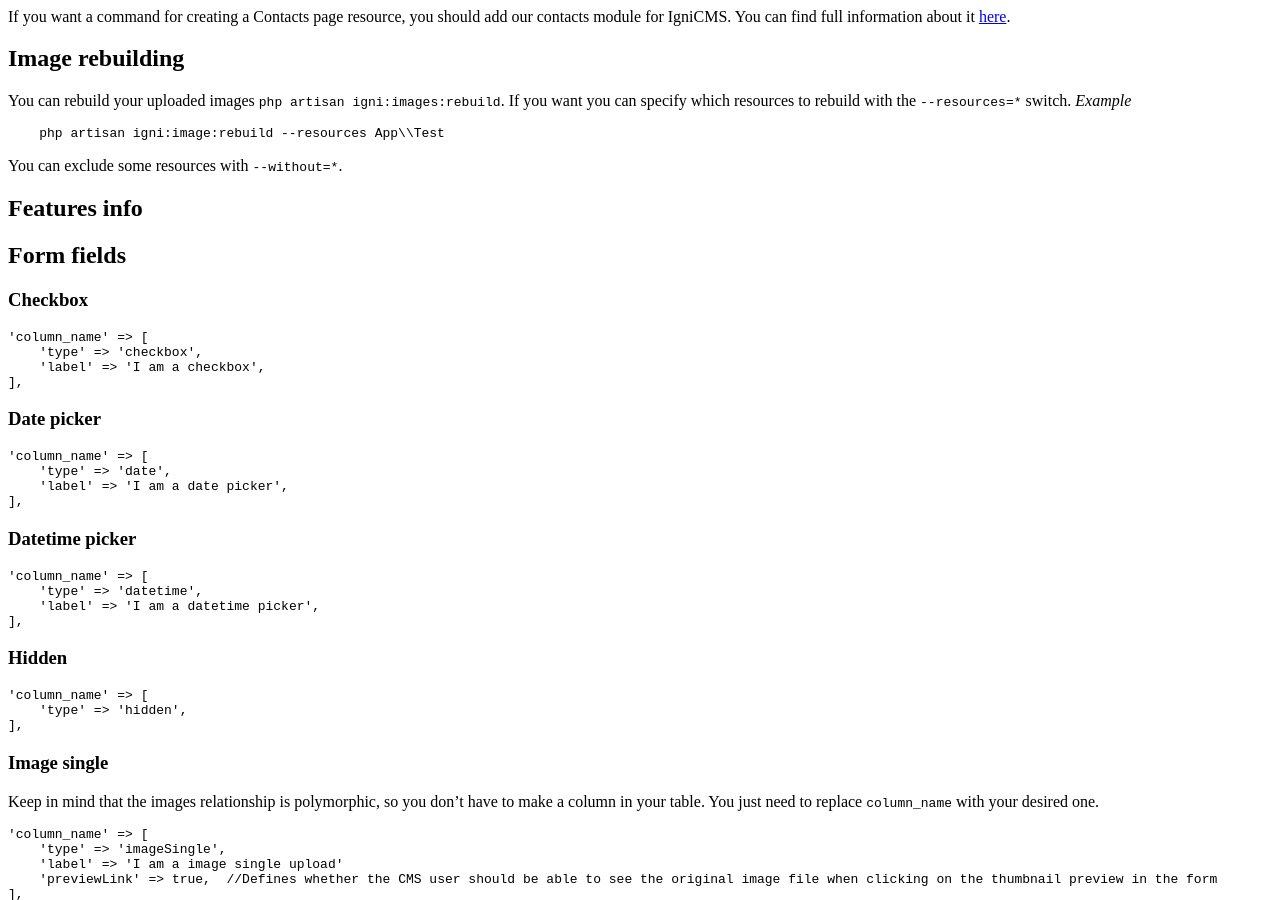
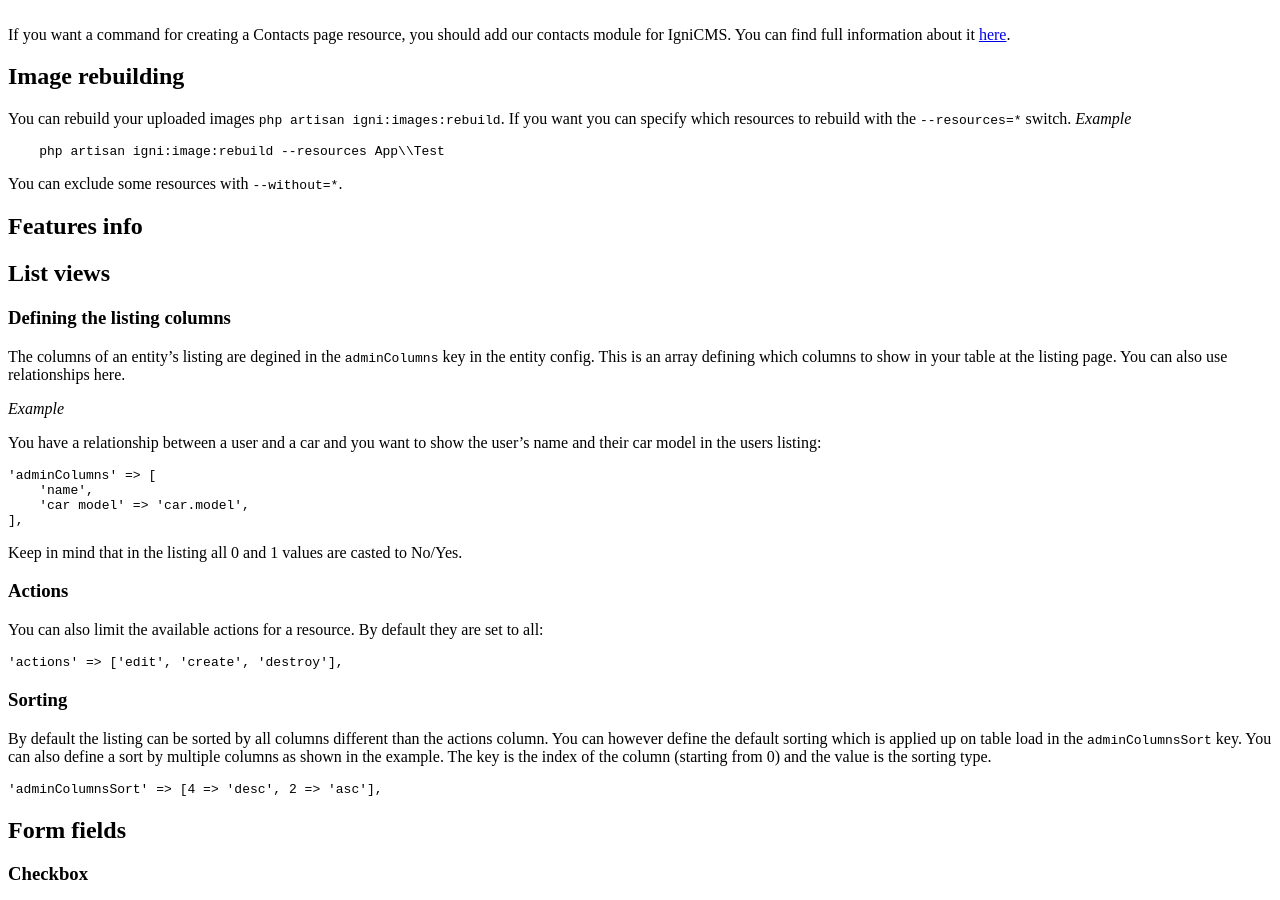
Before and after one commit to despark/igni-core, a Jekyll site: the page built from docs/index.md, in a window 1280 px wide and 900 px high, scrolled down 6136 px. Built offline with Jekyll 4.4.1, drawn with Linux system fonts in a browser that asks for light colours; our own code applies the rules of GitHub Pages for plain Markdown files.

Commit message:
implemented sorting for the admin listings

````diff
--- a/docs/index.md
+++ b/docs/index.md
@@ -23,6 +23,7 @@ layout: default
 * [Image rebuilding](#image-rebuilding)
 
 # Features info
+* [List views](#list-views)
 * [Form fields](#form-fields)
     * [Checkbox](#checkbox)
     * [Date picker](#date-picker)
@@ -338,6 +339,31 @@ _Example_
 You can exclude some resources with `--without=*`.
 
 # Features info
+## List views
+### Defining the listing columns
+The columns of an entity's listing are degined in the `adminColumns` key in the entity config. This is an array defining which columns to show in your table at the listing page. You can also use relationships here.
+
+_Example_
+
+You have a relationship between a user and a car and you want to show the user's name and their car model in the users listing:
+```php
+'adminColumns' => [
+    'name',
+    'car model' => 'car.model',
+],
+```
+Keep in mind that in the listing all 0 and 1 values are casted to No/Yes.
+### Actions
+You can also limit the available actions for a resource. By default they are set to all:
+```php
+'actions' => ['edit', 'create', 'destroy'],
+```
+### Sorting
+By default the listing can be sorted by all columns different than the actions column. You can however define the default sorting which is applied up on table load in the `adminColumnsSort` key. You can also define a sort by multiple columns as shown in the example. The key is the index of the column (starting from 0) and the value is the sorting type.
+```php
+'adminColumnsSort' => [4 => 'desc', 2 => 'asc'],
+```
+
 ## Form fields
 ### Checkbox
 ```php
````
Also changed, not shown: 1 other file.
